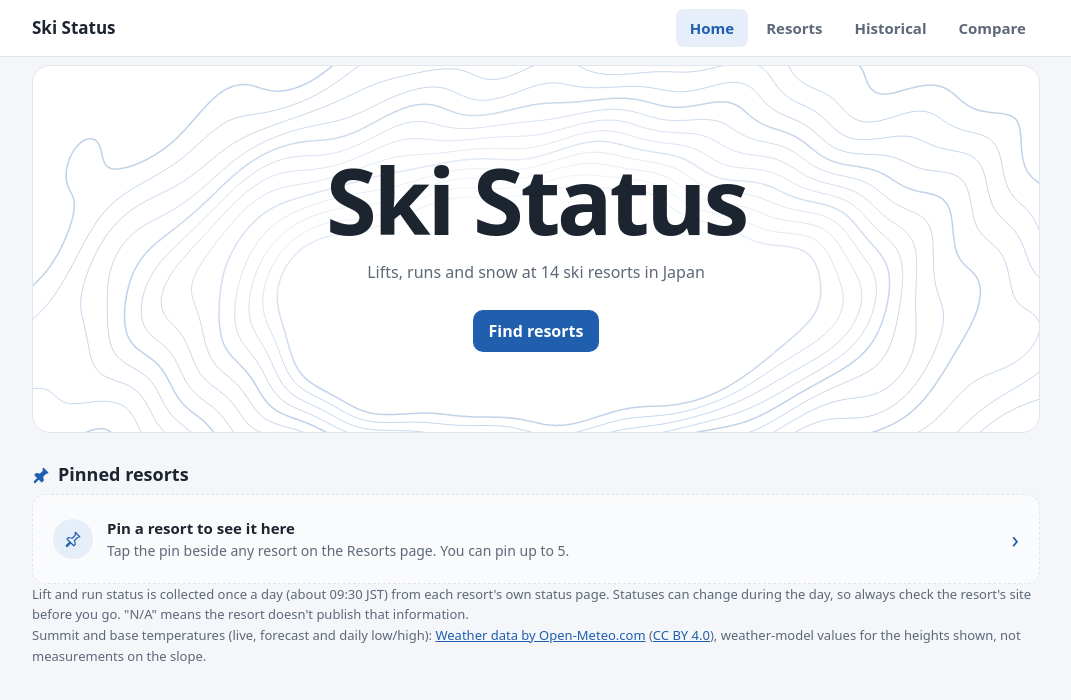
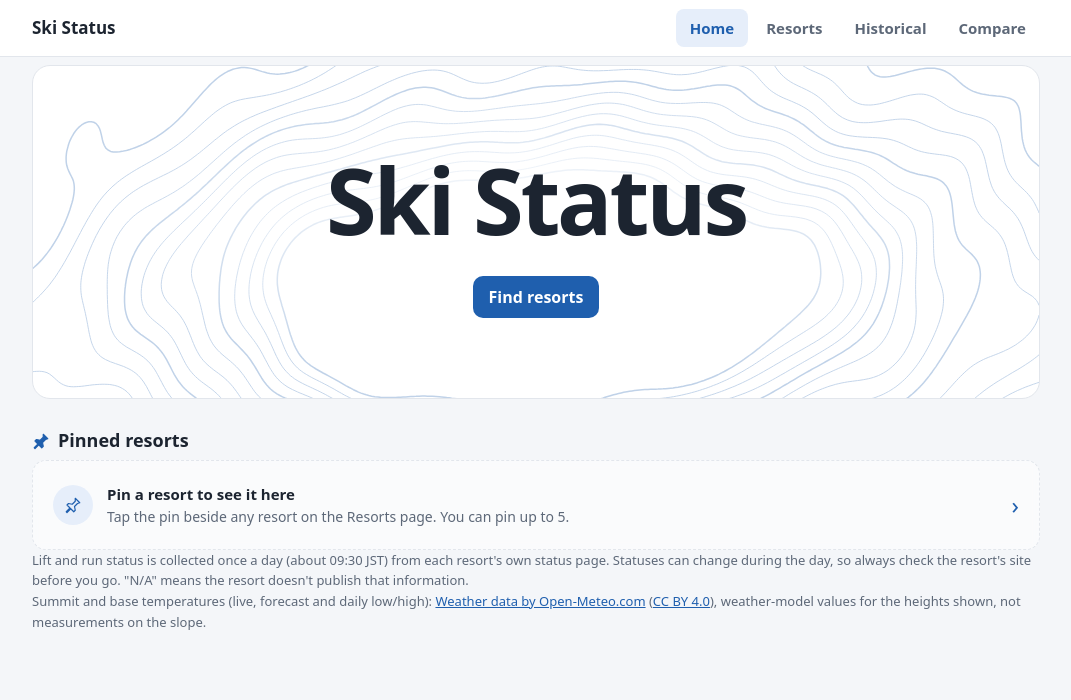
Before and after one commit to howreyf/ski-lift-status, a plain HTML site: page docs/index.html in a window 1280 px wide. Shown: the whole page, without its empty margins (104-1175 px from the left). Drawn offline with Linux system fonts and the light colour scheme; no server answers.

Commit message:
Home: remove the line under the title
Co-Authored-By: Claude Opus 5.5 <noreply@anthropic.com>

```diff
--- a/docs/app.js
+++ b/docs/app.js
@@ -543,7 +543,6 @@ function renderHome() {
   view.innerHTML = `
     <section class="hero">
       <h1 class="hero-title">Ski Status</h1>
-      <p class="hero-sub">Lifts, runs and snow at ${resortIds().length} ski resorts in Japan</p>
       <a class="button hero-button" href="#/resorts">Find resorts</a>
     </section>
     <section class="home-pinned" aria-labelledby="pinned-title">
--- a/docs/style.css
+++ b/docs/style.css
@@ -215,8 +215,7 @@ details[open] > summary.group-title::before { transform: rotate(45deg); }
   background: radial-gradient(ellipse 42% 46% at 50% 50%, var(--card) 30%, transparent 100%);
   opacity: .85;
 }
-.hero-title { margin: 0; font-size: clamp(48px, 10vw, 92px); font-weight: 800; line-height: 1; letter-spacing: -.035em; }
-.hero-sub { margin: 14px 0 26px; color: var(--muted); font-size: 16px; }
+.hero-title { margin: 0 0 30px; font-size: clamp(48px, 10vw, 92px); font-weight: 800; line-height: 1; letter-spacing: -.035em; }
 .hero-button { padding: 12px 26px; font-size: 16px; border-radius: 999px; text-decoration: none; }
 
 .home-section-title { display: flex; align-items: center; gap: 8px; margin: 0 0 6px; font-size: 18px; }
```
